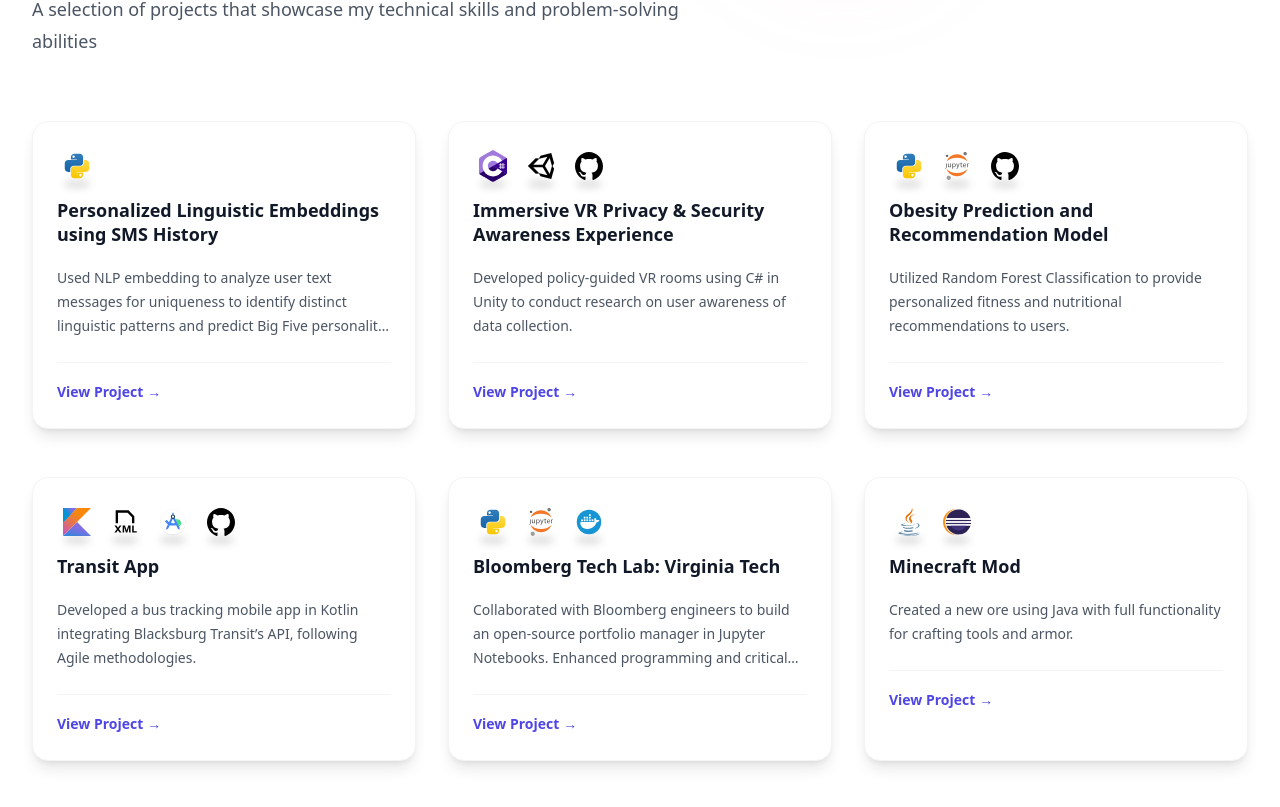
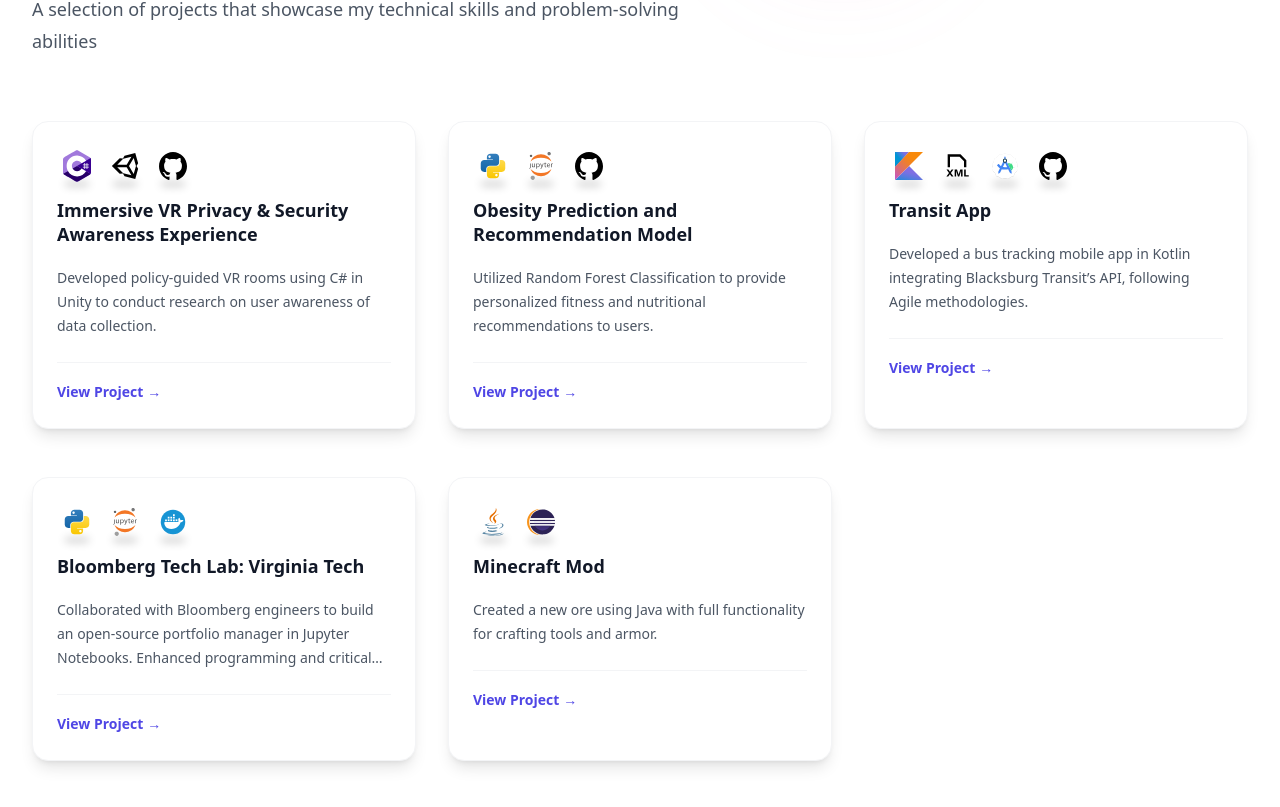
Before and after one commit to carissabb/carissabb.github.io, a React (Vite) app: page / in a window 1280 px wide. Shown: the part 979-1786 px from the top of the page. Built offline with nearby package versions, Linux system fonts and the light colour scheme.

Commit message:
updated projects

```diff
--- a/src/components/Projects.tsx
+++ b/src/components/Projects.tsx
@@ -16,12 +16,6 @@ import eclipseImg from '../assets/eclipse.svg';
 
 export const Projects = () => {
   const projects = [
-    {
-      title: "Personalized Linguistic Embeddings using SMS History",
-      description: "Used NLP embedding to analyze user text messages for uniqueness to identify distinct linguistic patterns and predict Big Five personality traits.",
-      technologies: ["Python"],
-      link: "#"
-    },
     {
       title: "Immersive VR Privacy & Security Awareness Experience",
       description: "Developed policy-guided VR rooms using C# in Unity to conduct research on user awareness of data collection.",
```
